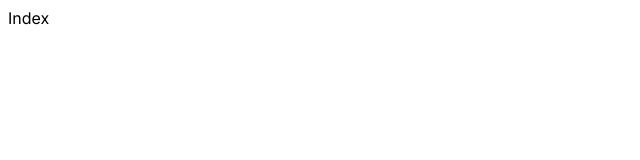
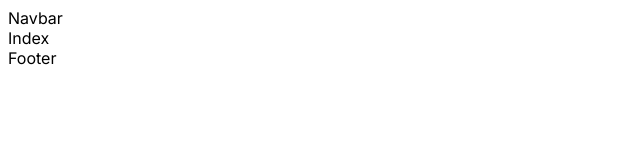
Before and after one commit to laksamanaap/Photogood-fe, a Next.js app: page / in a window 1280 px wide. Shown: the top 160 px of the page, without its empty margins (0-640 px from the left). Built offline with nearby package versions, Linux system fonts and the light colour scheme.

Commit message:
feat : example layout reusable component

```diff
--- /dev/null
+++ b/app/components/layout/UserLayout.jsx
@@ -0,0 +1,13 @@
+import React from "react";
+import { Navbar } from "./Navbar";
+import { Footer } from "./Footer";
+
+export const UserLayout = ({ children }) => {
+  return (
+    <>
+      <Navbar />
+      <main>{children}</main>
+      <Footer />
+    </>
+  );
+};
--- a/app/page.js
+++ b/app/page.js
@@ -1,8 +1,15 @@
 import Image from "next/image";
 import styles from "./page.module.css";
+import { UserLayout } from "./components/layout/UserLayout";
 
 const Home = () => {
-  return <span>Index</span>;
+  return (
+    <UserLayout>
+      <div>
+        <span>Index</span>
+      </div>
+    </UserLayout>
+  );
 };
 
 export default Home;
--- a/app/profile/page.jsx
+++ b/app/profile/page.jsx
@@ -7,8 +7,8 @@ import Link from "next/link";
 export default function Home() {
   return (
     <>
-      <Link href="/profile/laksa">
-        <span>Go to Laksa Page</span>
+      <Link href="/profile/tes-sub-routes">
+        <span>Go to tes sub routes Page</span>
       </Link>
     </>
   );
```
Also changed, not shown: app/components/layout/AdminLayout.jsx (added, +13 -0 lines).
